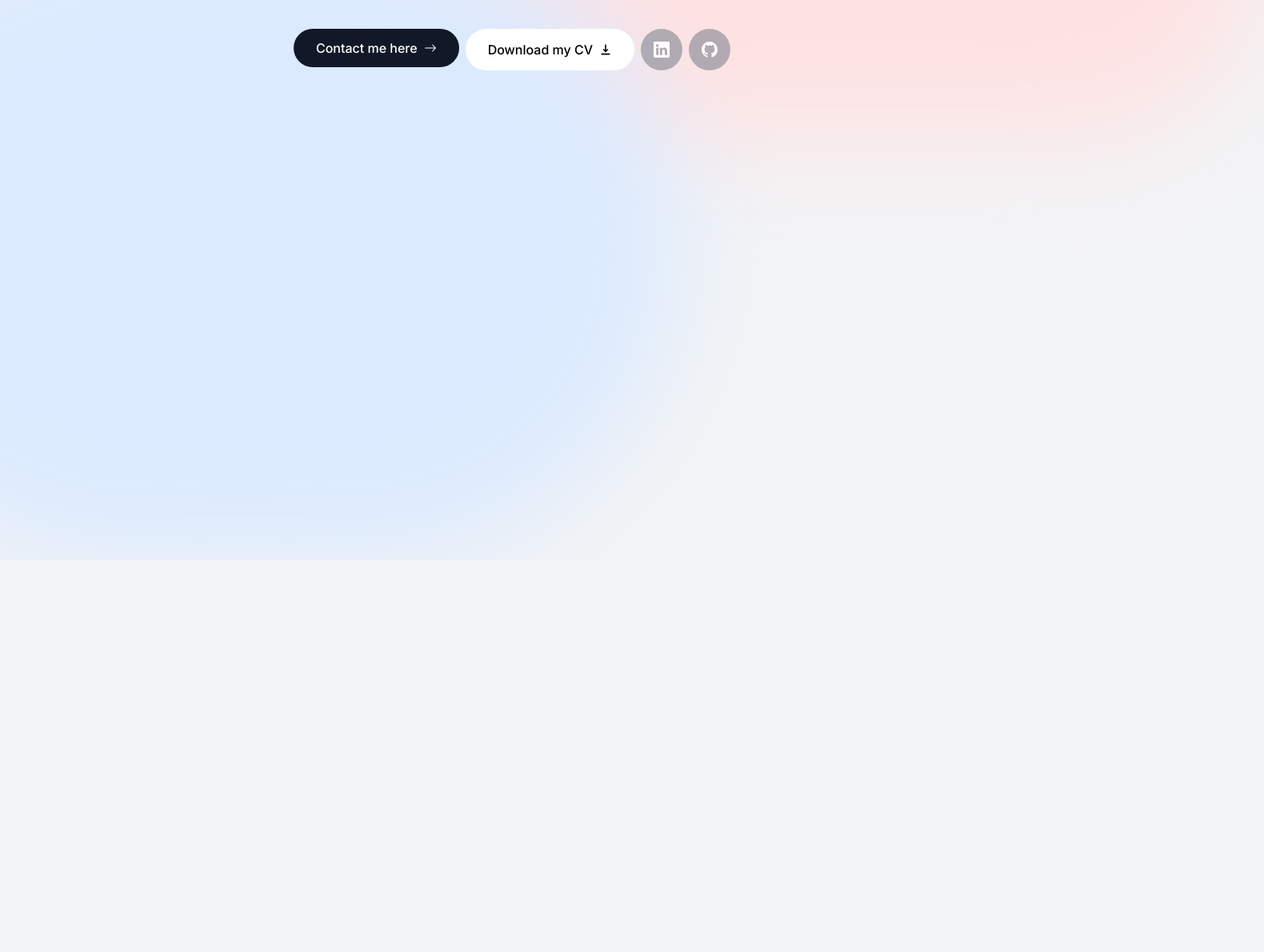
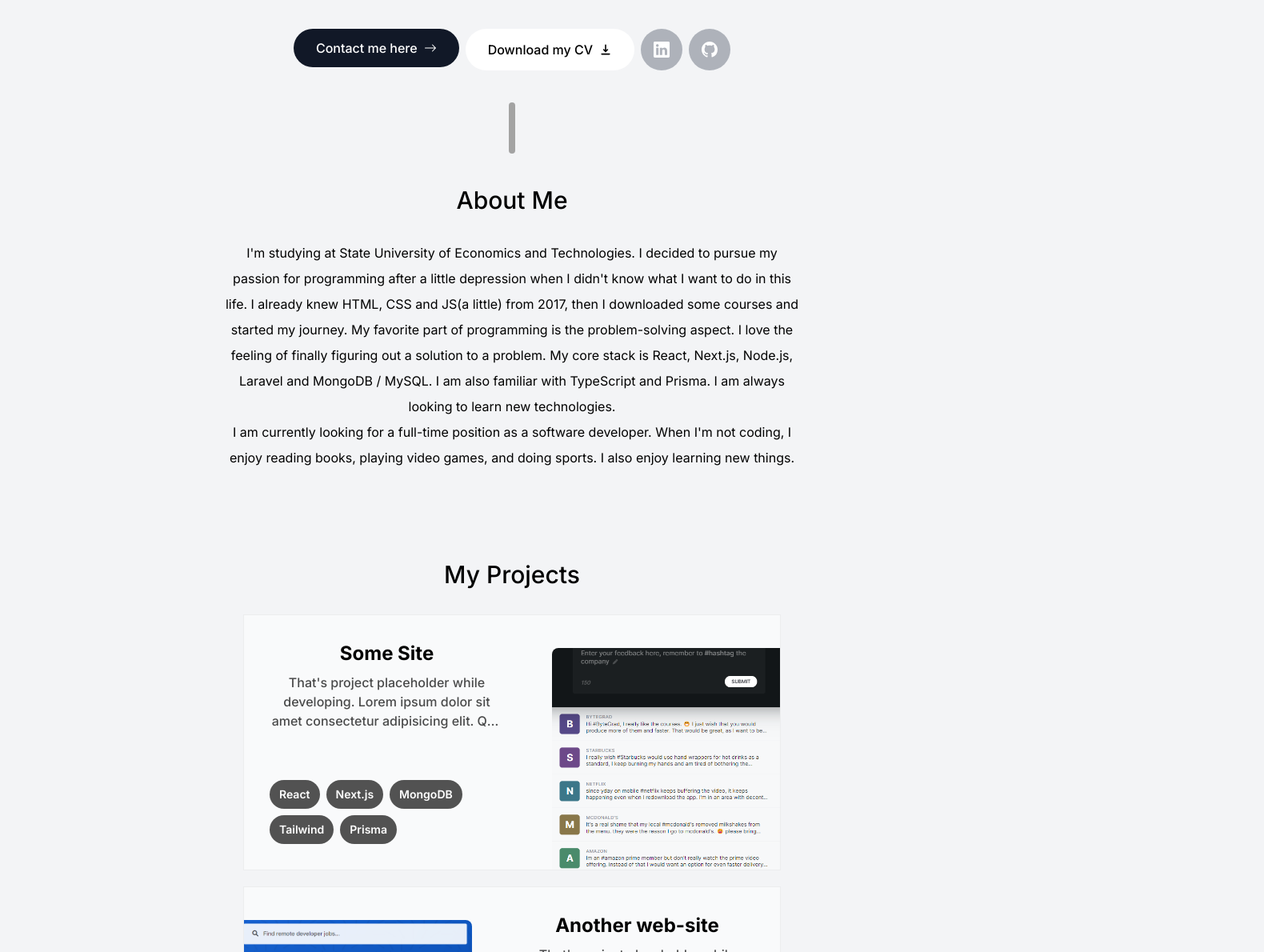
Before and after one commit to mugidar/portfolio, a Next.js app: page / in a window 1280 px wide. Shown: the part 420-1610 px from the top of the page at 80% size, 1580 px wide, since content can reach past the window. Before the commit the page ends 1120 px from the top, so only its background shows below. Built offline with nearby package versions, Linux system fonts and the light colour scheme.

Commit message:
Divider. About. Projects. Framer motion

```diff
--- a/lib/data.ts
+++ b/lib/data.ts
@@ -1,103 +1,102 @@
-import  wordanalyticsImg  from '/public/wordanalytics.png';
-import  rmtdevImg  from '/public/rmtdev.png';
-import corpcommentImg from '/public/corpcomment.png';
-import React from "react";
-import { CgWorkAlt } from "react-icons/cg";
-import { FaReact } from "react-icons/fa";
-import { LuGraduationCap } from "react-icons/lu";
-
+import wordanalyticsImg from '/public/wordanalytics.png'
+import rmtdevImg from '/public/rmtdev.png'
+import corpcommentImg from '/public/corpcomment.png'
+import React from 'react'
+import { CgWorkAlt } from 'react-icons/cg'
+import { FaReact } from 'react-icons/fa'
+import { LuGraduationCap } from 'react-icons/lu'
 
 export const links = [
 	{
-    name: "Home",
-    hash: "#home",
+		name: 'Home',
+		hash: '#home'
 	},
 	{
-    name: "About",
-    hash: "#about",
+		name: 'About',
+		hash: '#about'
 	},
 	{
-    name: "Projects",
-    hash: "#projects",
+		name: 'Projects',
+		hash: '#projects'
 	},
 	{
-    name: "Skills",
-    hash: "#skills",
+		name: 'Skills',
+		hash: '#skills'
 	},
 	{
-    name: "Experience",
-    hash: "#experience",
+		name: 'Experience',
+		hash: '#experience'
 	},
 	{
-    name: "Contact",
-    hash: "#contact",
-  },
-] as const;
+		name: 'Contact',
+		hash: '#contact'
+	}
+] as const
 
 export const experiencesData = [
 	{
-    title: "Graduated bootcamp",
-    location: "Miami, FL",
+		title: 'Graduated bootcamp',
+		location: 'Miami, FL',
 		description:
-      "I graduated after 6 months of studying. I immediately found a job as a front-end developer.",
+			'I graduated after 6 months of studying. I immediately found a job as a front-end developer.',
 		icon: React.createElement(LuGraduationCap),
-    date: "2019",
+		date: '2019'
 	},
 	{
-    title: "Front-End Developer",
-    location: "Orlando, FL",
+		title: 'Front-End Developer',
+		location: 'Orlando, FL',
 		description:
-      "I worked as a front-end developer for 2 years in 1 job and 1 year in another job. I also upskilled to the full stack.",
+			'I worked as a front-end developer for 2 years in 1 job and 1 year in another job. I also upskilled to the full stack.',
 		icon: React.createElement(CgWorkAlt),
-    date: "2019 - 2021",
+		date: '2019 - 2021'
 	},
 	{
-    title: "Full-Stack Developer",
-    location: "Houston, TX",
+		title: 'Full-Stack Developer',
+		location: 'Houston, TX',
 		description:
 			"I'm now a full-stack developer working as a freelancer. My stack includes React, Next.js, TypeScript, Tailwind, Prisma and MongoDB. I'm open to full-time opportunities.",
 		icon: React.createElement(FaReact),
-    date: "2021 - present",
-  },
-] as const;
+		date: '2021 - present'
+	}
+] as const
 
 export const projectsData = [
 	{
-    title: "CorpComment",
+		title: 'Some Site',
 		description:
-      "I worked as a full-stack developer on this startup project for 2 years. Users can give public feedback to companies.",
-    tags: ["React", "Next.js", "MongoDB", "Tailwind", "Prisma"],
-    imageUrl: corpcommentImg,
+			`That's project placeholder while developing. Lorem ipsum dolor sit amet consectetur adipisicing elit. Qui, perspiciatis.`,
+		tags: ['React', 'Next.js', 'MongoDB', 'Tailwind', 'Prisma'],
+		imageUrl: corpcommentImg
 	},
 	{
-    title: "rmtDev",
+		title: 'Another web-site',
 		description:
-      "Job board for remote developer jobs. I was the front-end developer. It has features like filtering, sorting and pagination.",
-    tags: ["React", "TypeScript", "Next.js", "Tailwind"],
-    imageUrl: rmtdevImg,
+			`That's project placeholder while developing. Lorem ipsum dolor sit amet consectetur adipisicing elit. Qui, perspiciatis.`,
+		tags: ['React', 'TypeScript', 'Next.js', 'Tailwind'],
+		imageUrl: rmtdevImg
 	},
 	{
-    title: "Word Analytics",
+		title: 'And one more',
 		description:
-      "A public web app for quick analytics on text. It shows word count, character count and social media post limits.",
-    tags: ["React", "Next.js", "SQL", "Tailwind", "Framer"],
-    imageUrl: wordanalyticsImg,
-  },
-] as const;
+			"That's project placeholder while developing. Lorem ipsum dolor sit amet consectetur adipisicing elit. Qui, perspiciatis.",
+		tags: ['React', 'Next.js', 'SQL', 'Tailwind', 'Framer'],
+		imageUrl: wordanalyticsImg
+	}
+] as const
 
 export const skillsData = [
-  "HTML",
-  "CSS",
-  "JavaScript",
-  "TypeScript",
-  "React",
-  "Next.js",
-  "Node.js",
-  "Git",
-  "Tailwind",
-  "Prisma",
-  "MongoDB",
-  "Express",
-  "PostgreSQL",
-  "Framer Motion",
-] as const;
+	'HTML',
+	'CSS',
+	'JavaScript',
+	'TypeScript',
+	'React',
+	'Next.js',
+	'Node.js',
+	'Git',
+	'Tailwind',
+	'Prisma',
+	'MongoDB',
+	'Express',
+	'PostgreSQL',
+	'Framer Motion'
+] as const
--- a/src/app/layout.tsx
+++ b/src/app/layout.tsx
@@ -16,8 +16,10 @@ export default function RootLayout({
 }) {
 	return (
 		<html lang="en">
-			<body className={`${inter.className}  bg-gray-100 text-inherit relative pt-28`}>
-				<div className="absolute w-[30rem] h-[30rem] -z-10 bg-red-100 rounded-full blur-3xl left-[30rem] sm:w-[68.75rem]"></div>
+			<body
+				className={`${inter.className} overflow-x-hidden bg-gray-100 text-inherit relative pt-28`}
+			>
+				{/* <div className="absolute w-[30rem] h-[30rem] -z-10 bg-red-100 rounded-full blur-3xl left-[30rem] sm:w-[68.75rem]"></div>
 				<div
 					className="absolute
          w-[30rem]
@@ -33,7 +35,7 @@ export default function RootLayout({
           lg:left-[-28rem]
           xl:left-[-15rem]
           2xl:left-[-5rem]"
-				></div>
+				></div> */}
 				<Header />
 				{children}
 			</body>
--- a/src/app/page.tsx
+++ b/src/app/page.tsx
@@ -1,10 +1,16 @@
+import About from '@/components/About'
 import Intro from '@/components/Intro'
+import Projects from '@/components/Projects'
+import SectionDivider from '@/components/section-divider'
 import Image from 'next/image'
 
 export default function Home() {
 	return (
-		<main className="flex min-h-screen flex-col items-center justify-between">
+		<main className="flex min-h-screen flex-col items-center">
 			<Intro />
+			<SectionDivider />
+			<About />
+			<Projects/>
 		</main>
 	)
 }
--- /dev/null
+++ b/src/components/About.tsx
@@ -0,0 +1,36 @@
+'use client'
+import React from 'react'
+import SectionHeading from './section-heading'
+import { motion } from 'framer-motion'
+
+const About = () => {
+	return (
+		<motion.section
+			initial={{ opacity: 0, y: 100 }}
+			animate={{ opacity: 1, y: 0 }}
+			transition={{ delay: 0.176 }}
+			className="mb-28 max-w-[45rem] leading-8 px-2 sm:px-0  text-center"
+		>
+			<SectionHeading>About me</SectionHeading>
+			<p>
+				{' '}
+				I'm studying at State University of Economics and Technologies. I
+				decided to pursue my passion for programming after a little depression
+				when I didn't know what I want to do in this life. I already knew HTML,
+				CSS and JS(a little) from 2017, then I downloaded some courses and
+				started my journey. My favorite part of programming is the
+				problem-solving aspect. I love the feeling of finally figuring out a
+				solution to a problem. My core stack is React, Next.js, Node.js, Laravel
+				and MongoDB / MySQL. I am also familiar with TypeScript and Prisma. I am
+				always looking to learn new technologies.
+			</p>
+			<p>
+				I am currently looking for a full-time position as a software developer.
+				When I'm not coding, I enjoy reading books, playing video games, and
+				doing sports. I also enjoy learning new things.
+			</p>
+		</motion.section>
+	)
+}
+
+export default About
--- a/src/components/Header.tsx
+++ b/src/components/Header.tsx
@@ -23,7 +23,6 @@ const Header = () => {
 						>
 							<Link
 								className="flex justify-center w-full items-center px-3 py-3 transition hover:text-gray-400"
-
 								href={link.hash}
 							>
 								{link.name}
--- a/src/components/Intro.tsx
+++ b/src/components/Intro.tsx
@@ -7,7 +7,7 @@ import { BsArrowRight, BsGithub, BsLinkedin } from 'react-icons/bs'
 import { HiDownload } from 'react-icons/hi'
 const Intro = () => {
 	return (
-		<section className="max-w-[50rem] text-center sm:mb-0">
+		<section className="max-w-[50rem] text-center mb-28 sm:mb-0">
 			<div className="flex flex-col items-center justify-center">
 				<div className="relative">
 					<motion.div
@@ -42,19 +42,19 @@ const Intro = () => {
 						😎
 					</motion.span>
 				</div>
-				<motion.p
+				<motion.h1
 					initial={{ scale: 0, opacity: 0, y: 100 }}
 					animate={{ scale: 1, opacity: 1, y: 0 }}
 					transition={{ duration: 0.2 }}
 					className="mb-10 mt-4 px-4 text-2xl font-medium leading-[1.5]"
 				>
-					<b>Hello, my name is Michael</b>. I&apos;m a <u>Front-end / Full-stack</u>{' '}
-					developer <b>with a year</b> and <b> more than 3 years</b> of HTML+CSS{' '}
-					experience. I enjoy web developing. Creating{' '}
-					<i>web-sites and web-apps</i> inspires me. Now focus is{' '}
-					<u>React (Next.js)</u>{' '}
-				</motion.p>
-				<div className=" flex select-none flex-col font-medium sm:flex-row gap-2">
+					<b>Hello, my name is Michael</b>. I&apos;m a{' '}
+					<u>Front-end / Full-stack</u> developer <b>with a year</b> and{' '}
+					<b> more than 3 years</b> of HTML+CSS experience. I enjoy web
+					developing. Creating <i>web-sites and web-apps</i> inspires me. Now
+					focus is <u>React (Next.js)</u>{' '}
+				</motion.h1>
+				<div className="flex select-none flex-col font-medium sm:flex-row gap-2">
 					<motion.div
 						initial={{ scale: 0, opacity: 0 }}
 						animate={{ scale: 1, opacity: 1 }}
@@ -79,6 +79,7 @@ const Intro = () => {
 					>
 						Download my CV <HiDownload />
 					</motion.a>
+					<span className="flex justify-evenly gap-2">
 						<motion.a
 							href="https://www.linkedin.com/in/mykhailo-romanyuk-84838b255"
 							target="_blank"
@@ -101,6 +102,7 @@ const Intro = () => {
 						>
 							<BsGithub />
 						</motion.a>
+					</span>
 				</div>
 			</div>
 		</section>
--- /dev/null
+++ b/src/components/Project.tsx
@@ -0,0 +1,62 @@
+'use client'
+import React, { useRef } from 'react'
+import Image, { StaticImageData } from 'next/image'
+import { motion, useScroll, useTransform } from 'framer-motion'
+import { projectsData } from '../../lib/data'
+
+const Project = ({
+	title,
+	description,
+	tags,
+	imageUrl
+}: (typeof projectsData)[number]) => {
+	const ref = useRef<HTMLDivElement>(null)
+	const { scrollYProgress } = useScroll({
+		target: ref,
+		offset: ['1 1', '1.3 1'],
+		smooth: 1
+	})
+	const scaleProgress = useTransform(scrollYProgress, [0, 1], [0.6, 1])
+	const opacityProgress = useTransform(scrollYProgress, [0, 1], [0.5, 1])
+
+	return (
+		<motion.article
+			ref={ref}
+			style={{
+				scale: scaleProgress,
+				opacity: opacityProgress,
+				transition: '.2s'
+			}}
+			className="group  even:flex-row-reverse hover:cursor-pointer hover:bg-gray-500/10 transition relative flex h-[20rem] gap-5 items-center p-8 bg-gray-50 max-w-[42rem] border-black/5 border overflow-hidden sm:pr-8"
+		>
+			<motion.div className="text-center flex h-full flex-1 flex-col justify-between ">
+				<h3 className="text-2xl font-bold">{title}</h3>
+				<p className="mt-2  opacity-70 box font-medium overflow-hidden  text-ellipsis  line-clamp-3">
+					{description}
+				</p>
+				<ul className="mt-4 justify-center sm:justify-start sm:mt-auto flex flex-wrap gap-2 text-white ">
+					{tags.map((tag, i) => (
+						<li
+							className="bg-neutral-600 text-sm font-semibold py-2 px-3 rounded-full"
+							key={i}
+						>
+							{tag}
+						</li>
+					))}
+				</ul>
+			</motion.div>
+
+			<div className="flex-1 hidden sm:block">
+				<div className="relative transition group-hover:-rotate-3 group-hover:scale-105  translate-y-8 translate-x-10 group-even:-translate-x-10  h-[300px] w-full rounded-lg overflow-hidden">
+					<Image
+						fill
+						className="object-cover scale-125"
+						src={imageUrl}
+						alt={'Project I worked with'}
+					/>
+				</div>
+			</div>
+		</motion.article>
+	)
+}
+export default Project
--- /dev/null
+++ b/src/components/Projects.tsx
@@ -0,0 +1,23 @@
+import React, { useRef } from 'react'
+import SectionHeading from './section-heading'
+import { projectsData } from '../../lib/data'
+
+import Project from './Project'
+
+const Projects = () => {
+	return (
+		<section>
+			<SectionHeading>My Projects</SectionHeading>
+			<div className="flex flex-col gap-5 mb-24 px-4 sm:px-0">
+				{projectsData.map((project, i) => (
+					<React.Fragment key={i}>
+						<Project {...project} />
+					</React.Fragment>
+				))}
+
+			</div>
+		</section>
+	)
+}
+
+export default Projects
--- /dev/null
+++ b/src/components/section-divider.tsx
@@ -0,0 +1,16 @@
+'use client'
+import { motion } from 'framer-motion'
+import React from 'react'
+
+const SectionDivider = () => {
+	return (
+		<motion.div
+			initial={{ opacity: 0, y: 100 }}
+			animate={{ opacity: 1, y: 0 }}
+			transition={{ delay: 0.125}}
+			className=" hidden sm:block rounded-full opacity-50  w-2 my-10 h-16 bg-neutral-400"
+		></motion.div>
+	)
+}
+
+export default SectionDivider
--- /dev/null
+++ b/src/components/section-heading.tsx
@@ -0,0 +1,7 @@
+import React from 'react'
+
+const SectionHeading = ({ children }: { children: React.ReactNode }) => {
+	return <h2 className="mb-8 text-3xl font-medium capitalize text-center ">{children}</h2>
+}
+
+export default SectionHeading
--- a/tailwind.config.js
+++ b/tailwind.config.js
@@ -6,18 +6,9 @@ module.exports = {
 		'./src/app/**/*.{js,ts,jsx,tsx,mdx}'
 	],
 	theme: {
-		extend: {
-			backgroundImage: {
-				'gradient-radial': 'radial-gradient(var(--tw-gradient-stops))',
-				'gradient-conic':
-					'conic-gradient(from 180deg at 50% 50%, var(--tw-gradient-stops))'
-			}
-		}
+
 	},
 	plugins: [
-		function ({ addVariant }) {
-			addVariant('child', '& > *')
-			addVariant('child-hover', '& > *:hover')
-		}
+
 	]
 }
```
Lines whose indentation alone changed are shown as unchanged.
